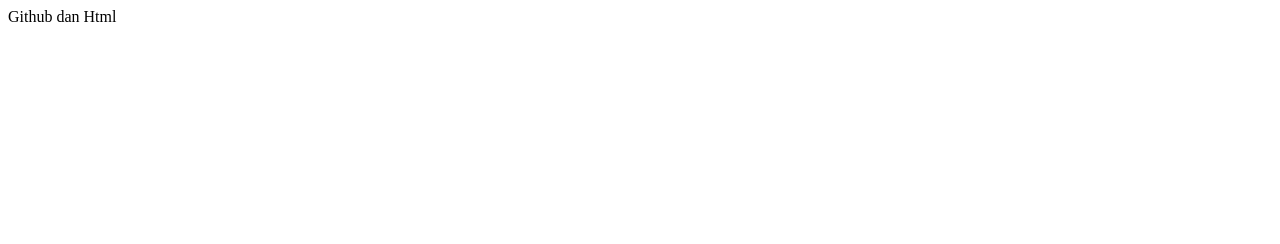
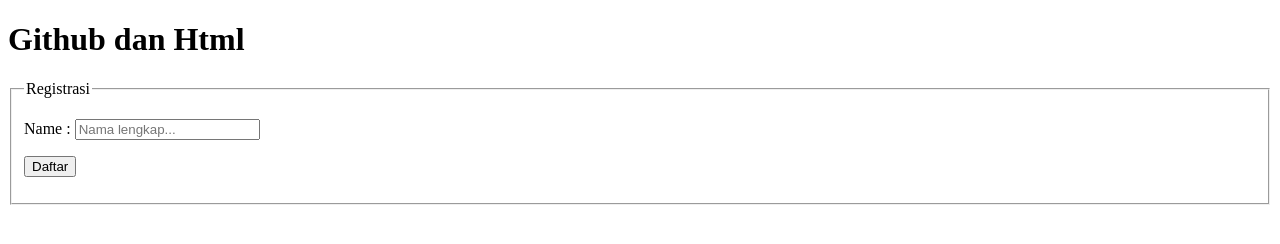
Before and after one commit to yoga0808/PTS_Genap, a plain HTML site: page index.html in a window 1280 px wide. Drawn offline with Linux system fonts and the light colour scheme.

Commit message:
tambah form contact.php, fieldset dan legend, input nama dan tombol submit

```diff
--- a/index.html
+++ b/index.html
@@ -1,10 +1,20 @@
+<!DOCTYPE html>
 <html>
 <head>
-<title>
-github dan html
-</title>
-<head>
+<title>github dan html</title>
+</head>
 <body>
-Github dan Html
+<h1>Github dan Html</h1>
+<form action="contact.php" method="POST">
+<fieldset>
+<legend>Registrasi</legend>
+<p>
+<label>Name :</label>
+<input type="text" name="nama" placeholder="Nama lengkap..."/>
+<p>
+<input type="submit" name="submit" value="Daftar"/>
+</p>
+</fieldset>
+</form>
 </body>
 </html>
```
